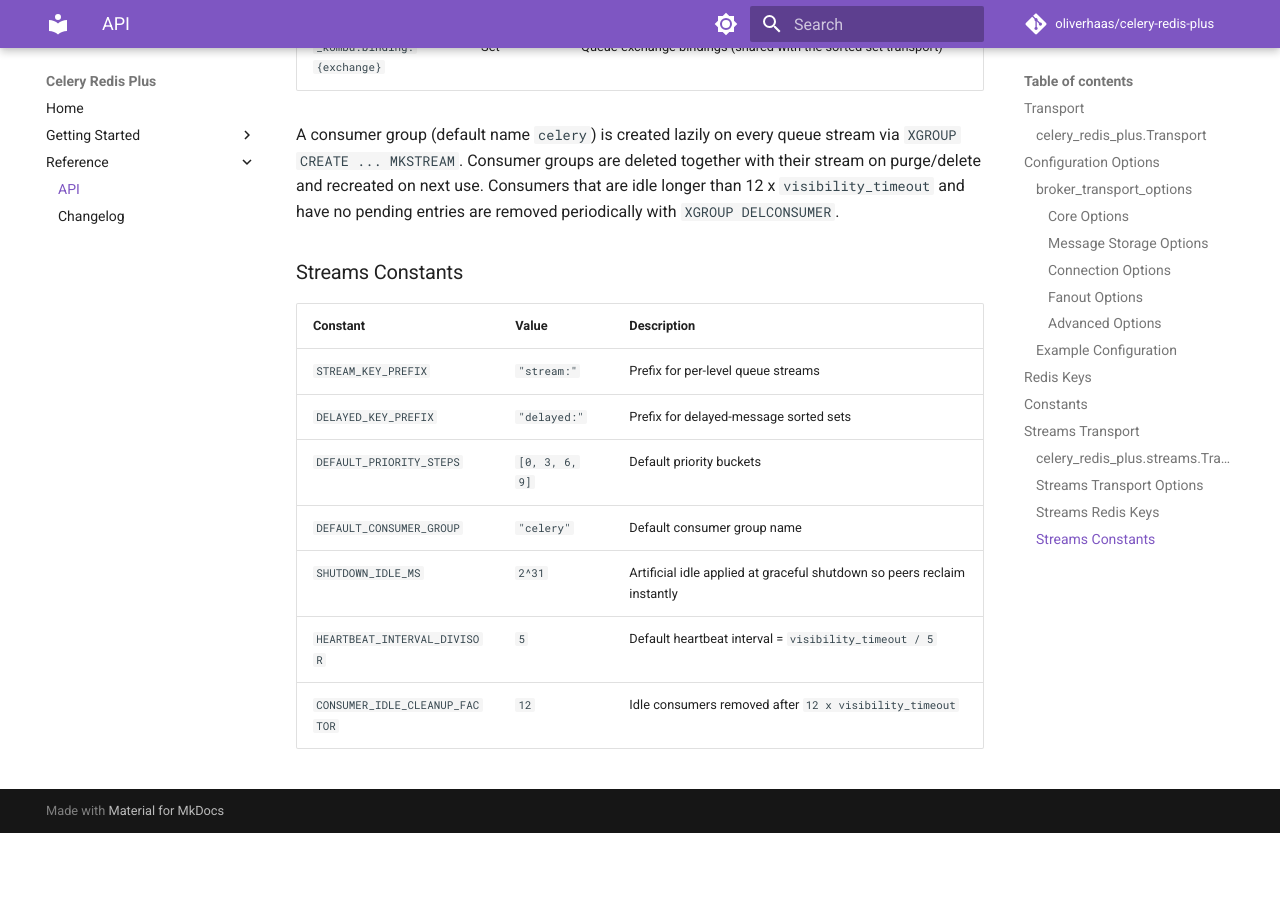
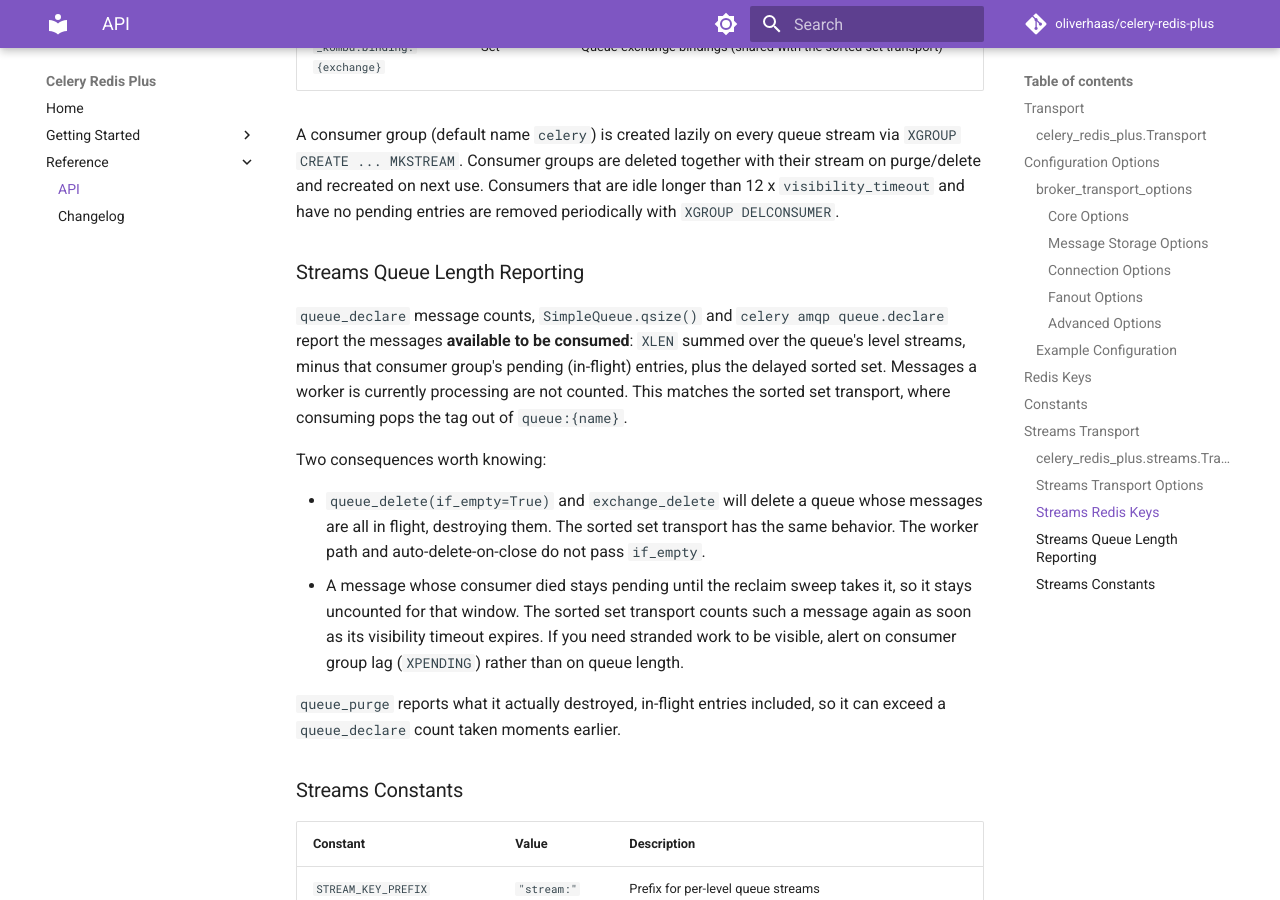
Before and after one commit to oliverhaas/celery-redis-plus, an MkDocs documentation site: the page built from docs/reference/api.md, in a window 1280 px wide and 900 px high, scrolled down 5905 px. Built offline with MkDocs 1.6.1 and Material for MkDocs 9.7.7, drawn with Linux system fonts in a browser that asks for light colours; comment, search, counter and statistics services are not loaded; the version menu is left out; before the commit the page ends 6738 px from its top, so only the background shows below that.

Commit message:
docs: add streams transport changelog entry and queue length reporting notes

```diff
--- a/docs/reference/api.md
+++ b/docs/reference/api.md
@@ -187,6 +187,30 @@
 longer than 12 x `visibility_timeout` and have no pending entries are removed
 periodically with `XGROUP DELCONSUMER`.
 
+### Streams Queue Length Reporting
+
+`queue_declare` message counts, `SimpleQueue.qsize()` and `celery amqp
+queue.declare` report the messages **available to be consumed**: `XLEN` summed
+over the queue's level streams, minus that consumer group's pending (in-flight)
+entries, plus the delayed sorted set. Messages a worker is currently processing
+are not counted. This matches the sorted set transport, where consuming pops the
+tag out of `queue:{name}`.
+
+Two consequences worth knowing:
+
+- `queue_delete(if_empty=True)` and `exchange_delete` will delete a queue whose
+  messages are all in flight, destroying them. The sorted set transport has the
+  same behavior. The worker path and auto-delete-on-close do not pass
+  `if_empty`.
+- A message whose consumer died stays pending until the reclaim sweep takes it,
+  so it stays uncounted for that window. The sorted set transport counts such a
+  message again as soon as its visibility timeout expires. If you need stranded
+  work to be visible, alert on consumer group lag (`XPENDING`) rather than on
+  queue length.
+
+`queue_purge` reports what it actually destroyed, in-flight entries included, so
+it can exceed a `queue_declare` count taken moments earlier.
+
 ### Streams Constants
 
 | Constant | Value | Description |
```
Also changed, not shown: docs/reference/changelog.md (+13 -0 lines).
